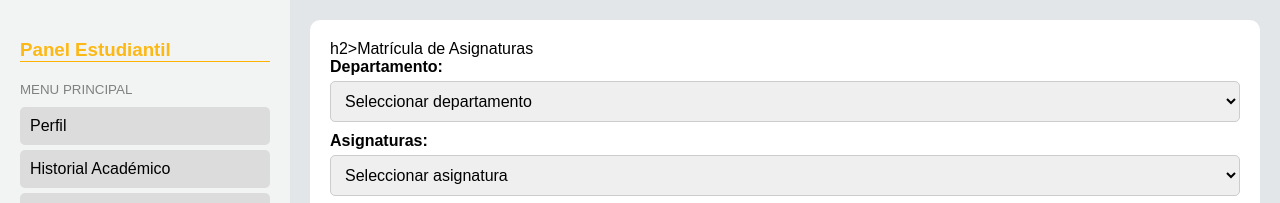
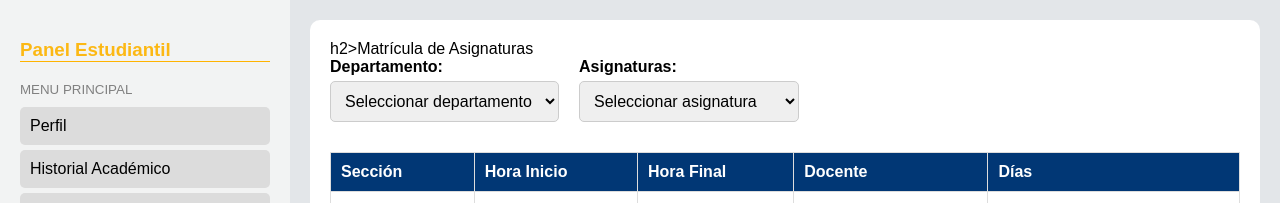
Before and after one commit to RegistroIsUnah/Frontend_Registro, a PHP site: page /matricula.php in a window 1280 px wide. Shown: the part 60-263 px from the top of the page. Run offline with PHP 8.4, Linux system fonts and the light colour scheme.

Commit message:
Agregando cambios matricula.css

```diff
--- a/assets/css/matricula.css
+++ b/assets/css/matricula.css
@@ -1,3 +1,9 @@
+.matricula{
+    margin-bottom: 20px;
+    display: flex;
+    gap: 20px;
+}
+
 .matricula label {
     display: block;
     margin-bottom: 5px;
```
